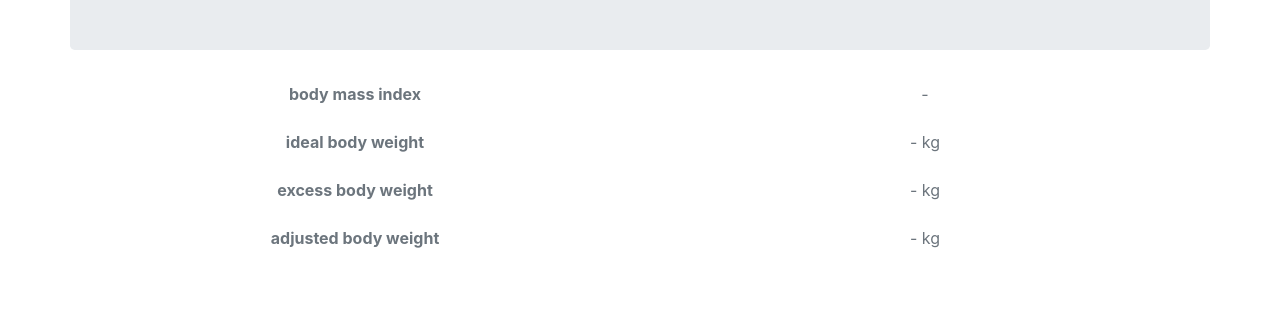
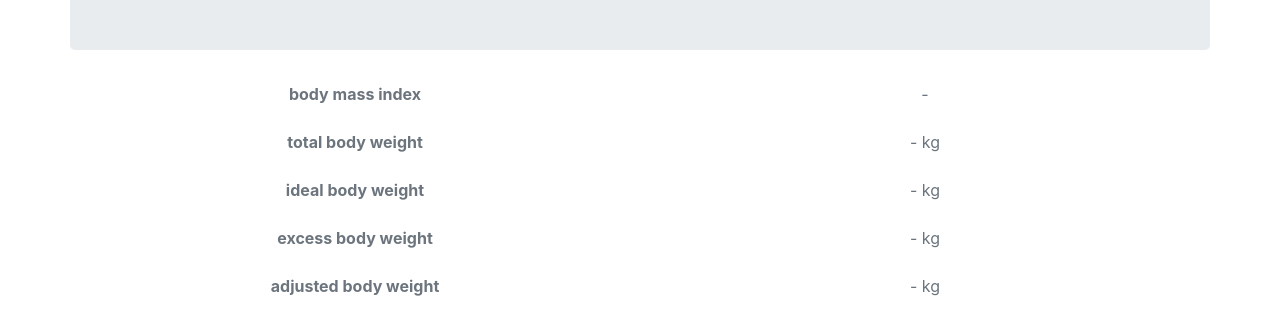
Before and after one commit to lisannekrens/gentop, a plain HTML site: page index.html in a window 1280 px wide. Shown: the part 730-1052 px from the top of the page. Before the commit the page ends 1004 px from the top, so only its background shows below. Drawn offline with Linux system fonts and the light colour scheme.

Commit message:
Add TBW to debug output.

```diff
--- a/index.html
+++ b/index.html
@@ -56,6 +56,10 @@
           <dl class="row">
             <dt class="col-sm-6">body mass index</dt>
             <dd class="col-sm-6">{{formatNumber(bmi,1)}}</dd>
+          </dl>
+          <dl class="row">
+            <dt class="col-sm-6">total body weight</dt>
+            <dd class="col-sm-6">{{formatNumber(tbw,1)}} kg</dd>
           </dl>
           <dl class="row">
             <dt class="col-sm-6">ideal body weight</dt>
```
